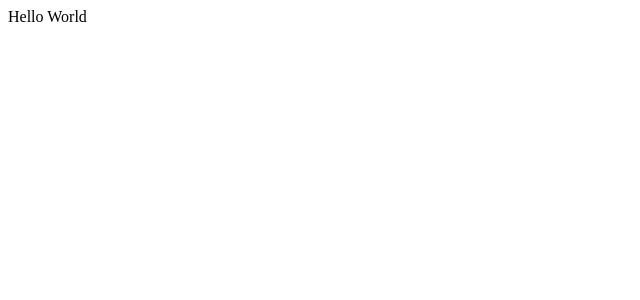
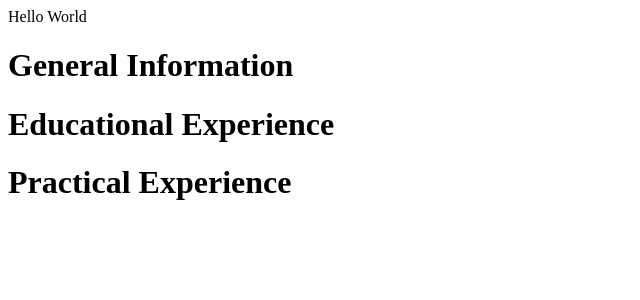
Before and after one commit to livingicon/cv-project, a React (Create React App) app: page / in a window 1280 px wide. Shown: the top 300 px of the page, without its empty margins (0-640 px from the left). Built offline with nearby package versions, Linux system fonts and the light colour scheme.

Commit message:
Export components to App.js

```diff
--- a/src/App.js
+++ b/src/App.js
@@ -1,11 +1,19 @@
 // App.js
 
+import GeneralInfo from "./components/GeneralInfo";
+import EducationalExp from "./components/EducationalExp";
+import PracticalExp from "./components/PracticalExp";
 import React, { Component } from "react";
 
 class App extends Component {
  render() {
    return (
-   <div>Hello World</div>
+    <div>Hello World
+      <GeneralInfo></GeneralInfo>
+      <EducationalExp></EducationalExp>
+      <PracticalExp></PracticalExp>
+    </div>
+
    );
  }
 }
--- a/src/components/EducationalExp.js
+++ b/src/components/EducationalExp.js
@@ -2,12 +2,12 @@
 
 import React, { Component } from "react";
 
-class App extends Component {
- render() {
-   return (
-   <div>Hello World</div>
-   );
- }
+class EducationalExp extends Component {
+  render() {
+    return (
+      <h1>Educational Experience</h1>
+    );
+  }
 }
 
-export default App;
+export default EducationalExp;
--- a/src/components/GeneralInfo.js
+++ b/src/components/GeneralInfo.js
@@ -2,12 +2,14 @@
 
 import React, { Component } from "react";
 
-class App extends Component {
- render() {
-   return (
-   <div>Hello World</div>
-   );
- }
+class GeneralInfo extends Component {
+  render() {
+    return (
+      <div>
+        <h1>General Information</h1>
+      </div>
+    );
+  }
 }
 
-export default App;
+export default GeneralInfo;
--- a/src/components/PracticalExp.js
+++ b/src/components/PracticalExp.js
@@ -2,12 +2,12 @@
 
 import React, { Component } from "react";
 
-class App extends Component {
- render() {
-   return (
-   <div>Hello World</div>
-   );
- }
+class PracticalExp extends Component {
+  render() {
+    return (
+      <h1>Practical Experience</h1>
+    );
+  }
 }
 
-export default App;
+export default PracticalExp;
```
